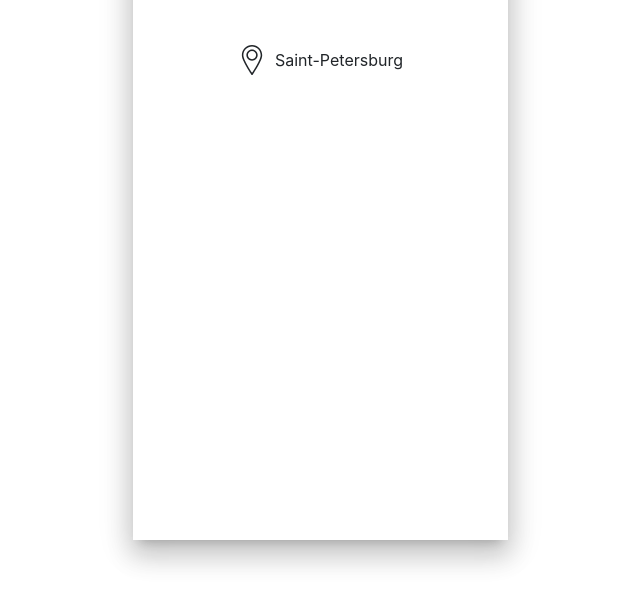
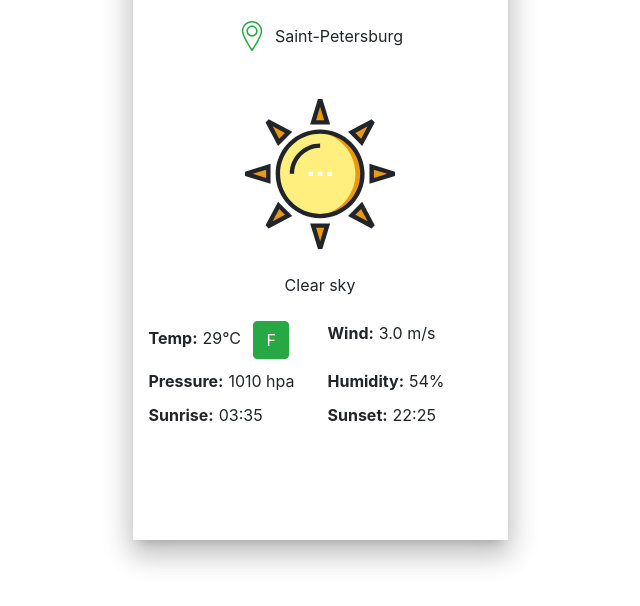
Before and after one commit to nat-davydova/weather-app, a website: page src/pug/index.pug in a window 1280 px wide. Shown: the part 194-800 px from the top of the page, without its empty margins (320-960 px from the left). Drawn offline with nearby package versions, Linux system fonts and the light colour scheme; files that its build step writes are made by us from their sources; files whose address does not match are found by name.

Commit message:
Mockup: weather - structrue, styles, icons

```diff
--- a/src/pug/includes/blocks/location.pug
+++ b/src/pug/includes/blocks/location.pug
@@ -1,11 +1,11 @@
 .location.d-flex.justify-content-center.align-items-center
     //location icon
-    .location__icon.icon.icon--sm
+    .location__icon.icon.icon--sm.text-success
         svg
             use(xlink:href="./assets/sprites/sprites-solid/svg/sprite.symbol.svg#map-marker")
 
     //location preloader
-    .location__preloader.preloader.js-hidden
+    .location__preloader.preloader.text-success.js-hidden
         .preloader__icon.icon.icon--sm
             svg
                 use(xlink:href="/assets/sprites/sprites-solid/svg/sprite.symbol.svg#loader")
--- /dev/null
+++ b/src/pug/includes/blocks/weather.pug
@@ -0,0 +1,42 @@
+mixin weather-details-item(dataType, itemName, itemValue)
+    //weather details item
+    li.weather__details-item(data-detail-type= dataType)
+        strong.weather__details-title= itemName
+        span.weather__details-value= itemValue
+
+//________ WEATHER ________
+.weather
+
+    //weather preloader
+    .weather__preloader.preloader
+
+        .preloader__icon.icon.icon--md.m-auto.text-success.js-hidden
+            svg
+                use(xlink:href="/assets/sprites/sprites-solid/svg/sprite.symbol.svg#loader")
+
+    //weather info
+    .weather__info
+
+            //weather icon
+            .weather__icon.icon.icon--lg.m-auto
+                svg
+                    use(xlink:href="./assets/sprites/sprites-colored/svg/sprite.symbol.svg#clear-sky")
+
+            //weather title
+            .weather__title.text-center.mt-4 Clear sky
+
+            //weather details
+            .weather__details.mt-4
+                ul.weather__details-list.p-0
+
+                    //weather details item
+                    li.weather__details-item(data-detail-type="temp")
+                        strong.weather__details-title Temp
+                        span.weather__details-value 29°C
+                        button.weather__temp-switcher.btn.btn-success.ml-2(type="button") F
+
+                    +weather-details-item('wind', 'Wind', '3.0 m/s')
+                    +weather-details-item('pres', 'Pressure', '1010 hpa')
+                    +weather-details-item('humid', 'Humidity', '54%')
+                    +weather-details-item('sunr', 'Sunrise', '03:35')
+                    +weather-details-item('suns', 'Sunset', '22:25')
--- a/src/pug/index.pug
+++ b/src/pug/index.pug
@@ -14,7 +14,12 @@ body.app
 
         //-location block
         .row
-            .col.mt-5
+            .col.mt-4
                 include includes/blocks/location
 
+        //-weather block
+        .row
+            .col.mt-5
+                include includes/blocks/weather
+
     script(src="scripts/scripts.min.js")
--- /dev/null
+++ b/src/scss/partials/blocks/_weather.scss
@@ -0,0 +1,21 @@
+//WEATHER STYLES
+
+//list styles
+.weather__details-list {
+	display: grid;
+	grid-template-columns: repeat(2, 1fr);
+	grid-gap: 10px 15px;
+
+	list-style-type: none;
+}
+
+//details titles
+.weather__details-title {
+
+	//':' symbol
+	&:after {
+		margin-right: 5px;
+
+		content: ':';
+	}
+}
--- a/src/scss/styles.scss
+++ b/src/scss/styles.scss
@@ -11,3 +11,4 @@
 @import "partials/blocks/icon";
 @import "partials/blocks/preloader";
 @import "partials/blocks/time";
+@import "partials/blocks/weather";
```
Also changed, not shown: build/assets/sprites/sprites-colored/svg/sprite.symbol.svg (added), build/index.html, build/styles/styles.css, build/styles/styles.min.css, src/assets/icons/icons-colored/broken-clouds.svg (added), src/assets/icons/icons-colored/clear-sky-night.svg (added), src/assets/icons/icons-colored/clear-sky.svg (added), src/assets/icons/icons-colored/few-clouds-night.svg (added), src/assets/icons/icons-colored/few-clouds.svg (added), src/assets/icons/icons-colored/mist.svg (added), src/assets/icons/icons-colored/rain.svg (added), src/assets/icons/icons-colored/scattered-clouds.svg (added), src/assets/icons/icons-colored/shower-rain.svg (added), src/assets/icons/icons-colored/snow.svg (added), 1 more files.
